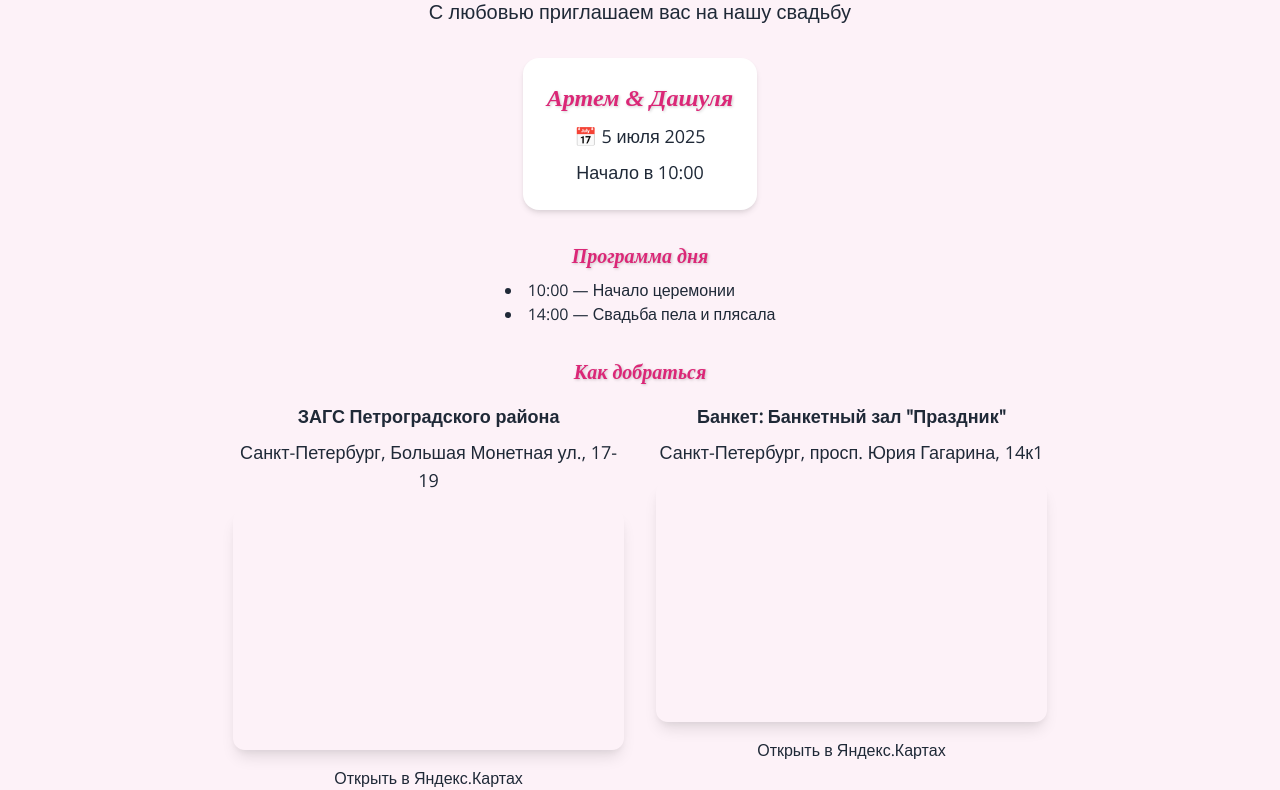
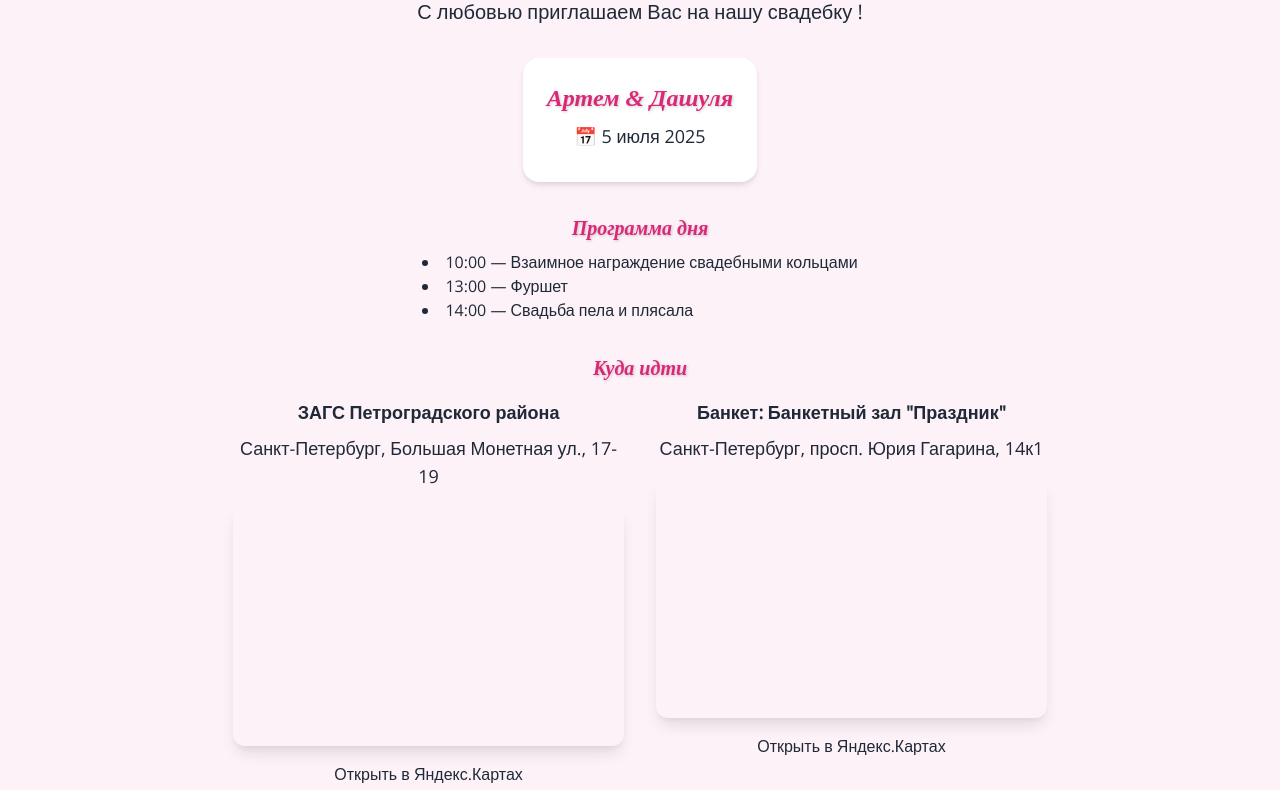
Before and after one commit to ArtemDasha/happilyeverafterr, a plain HTML site: page index.html in a window 1280 px wide. Shown: the part 290-1080 px from the top of the page. Drawn offline with nearby package versions, Linux system fonts and the light colour scheme; a web font is replaced by a local one.

Commit message:
Update index.html

```diff
--- a/index.html
+++ b/index.html
@@ -38,23 +38,23 @@
     <img src="s.png" class="mx-auto w-32 h-32 object-contain" />
   </div>
 
-    <h1 class="text-4xl md:text-5xl font-bold text-pink-700 mb-4 fancy-title">Мы женимся!</h1>
-    <p class="text-xl mb-8">С любовью приглашаем вас на нашу свадьбу</p>
+    <h1 class="text-4xl md:text-5xl font-bold text-pink-700 mb-4 fancy-title">Мы женимся !</h1>
+    <p class="text-xl mb-8">С любовью приглашаем Вас на нашу свадебку !</p>
 
     <div class="bg-white rounded-2xl shadow-md p-6 mb-8">
       <h2 class="text-2xl font-semibold text-pink-600 mb-2 fancy-title">Артем & Дашуля</h2>
       <p class="text-lg mb-2">📅 5 июля 2025 </p>
-      <p class="text-lg">Начало в 10:00</p>
     </div>
 
     <div class="mb-8">
       <h3 class="text-xl font-semibold text-pink-600 mb-2 fancy-title">Программа дня</h3>
       <ul class="text-left list-disc list-inside">
-        <li>10:00 — Начало церемонии</li>
+        <li>10:00 — Взаимное награждение свадебными кольцами</li>
+        <li>13:00 — Фуршет</li>
         <li>14:00 — Свадьба пела и плясала</li>
       </ul>
     </div>
- <h3 class="text-xl font-semibold text-pink-600 mb-4 fancy-title">Как добраться</h3>
+ <h3 class="text-xl font-semibold text-pink-600 mb-4 fancy-title">Куда идти</h3>
 
 <div class="flex justify-between mb-6">
 
```
